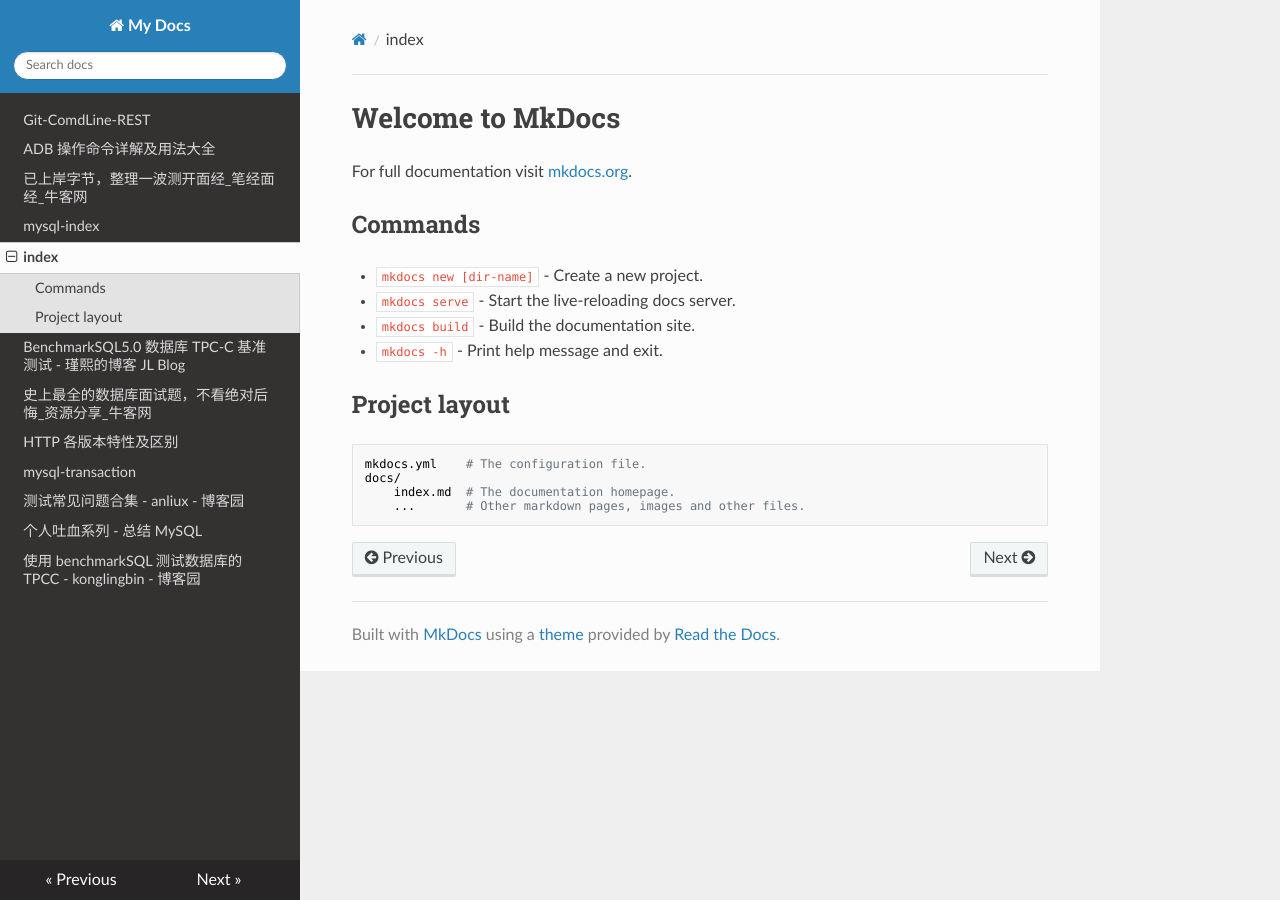
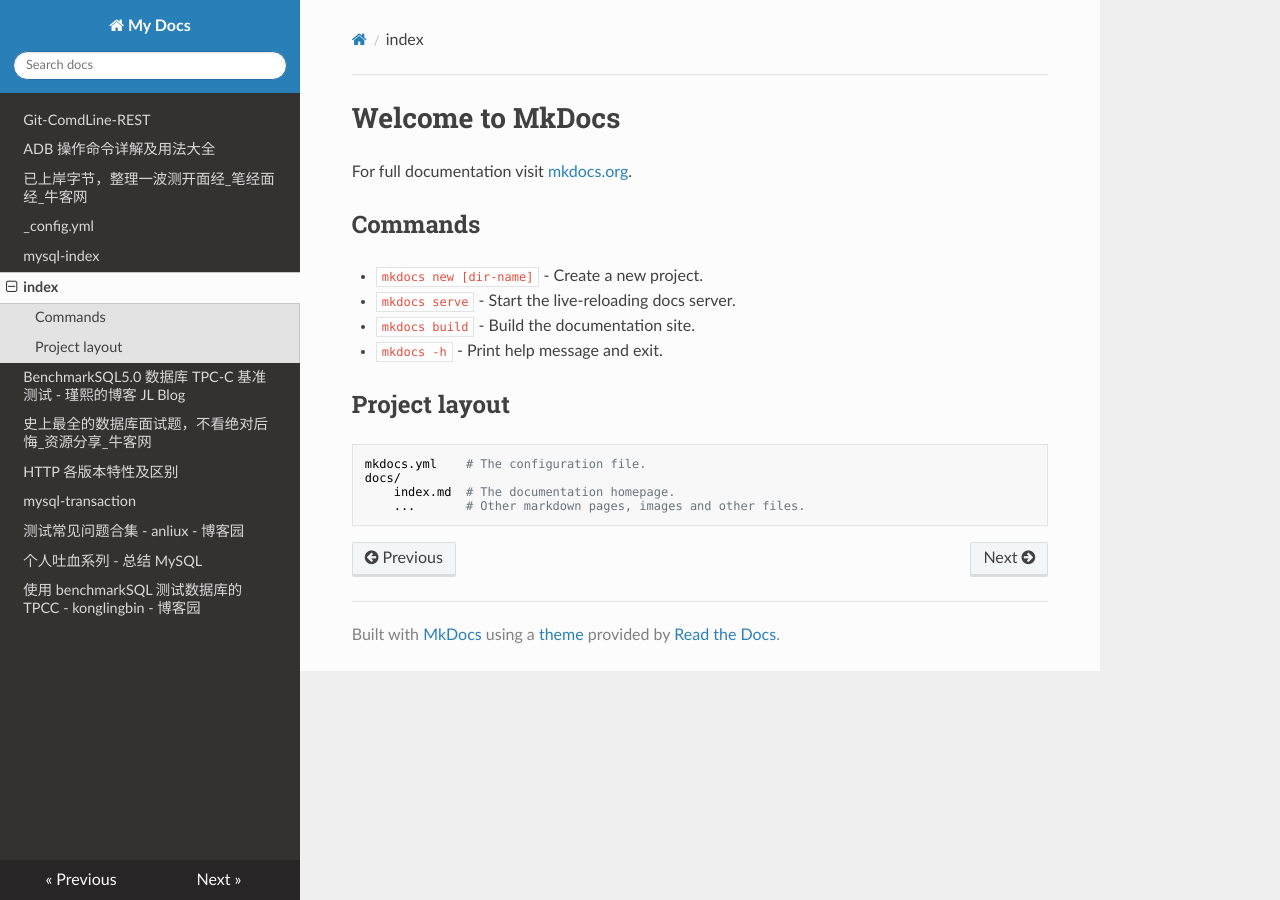
Before and after one commit to WadeStack/test, an MkDocs documentation site: the page built from docs/index.md, in a window 1280 px wide. Built offline with MkDocs 1.6.1, drawn with Linux system fonts in a browser that asks for light colours; nearby versions of some CDN libraries; old or Windows-style settings are respelled for this version of MkDocs.

Commit message:
:memo: mkdocs

```diff
--- a/mkdocs.yml
+++ b/mkdocs.yml
@@ -6,6 +6,7 @@
     - Git-ComdLine-REST: Git-ComdLine-REST.md
     - ADB 操作命令详解及用法大全: ADB 操作命令详解及用法大全.md
     - 已上岸字节，整理一波测开面经_笔经面经_牛客网: 已上岸字节，整理一波测开面经_笔经面经_牛客网.md
+    - _config.yml: _config.yml
     - mysql-index: mysql-index.md
     - index: index.md
     - BenchmarkSQL5.0 数据库 TPC-C 基准测试 - 瑾熙的博客 JL Blog: BenchmarkSQL5.0 数据库 TPC-C 基准测试 - 瑾熙的博客 JL Blog.md
```
